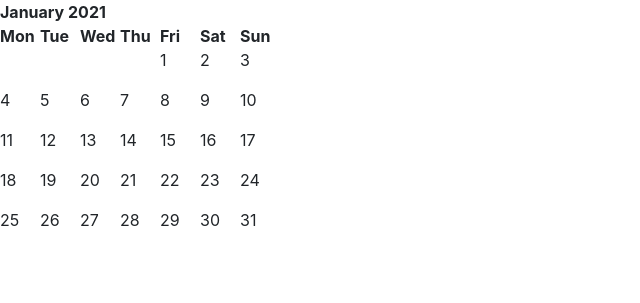
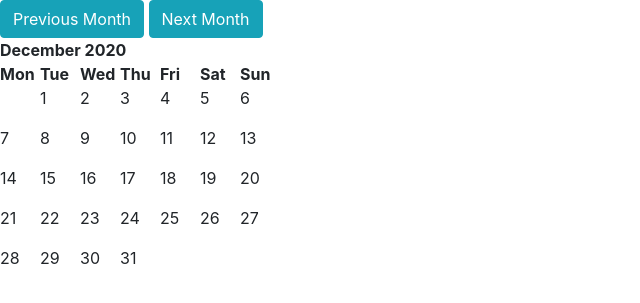
Before and after one commit to IreneuszSzott/PatientPlaner, a Django app: a page that uses templates/doctor_calendar/calendar.html in a window 1280 px wide. Shown: the top 303 px of the page, without its empty margins (0-640 px from the left). Run offline with Django 3.2, Linux system fonts and the light colour scheme; data that the repository does not hold is empty; some libraries are stand-ins or nearby versions.

Commit message:
Added 'next_month' and 'previous_month' buttons

```diff
--- a/doctor_calendar/views.py
+++ b/doctor_calendar/views.py
@@ -17,16 +17,12 @@ class CalendarView(generic.ListView):
 
     def get_context_data(self, **kwargs):
         context = super().get_context_data(**kwargs)
-
-        # use today's date for the calendar
-        d = get_date(self.request.GET.get('day', None))
-
-        # Instantiate our calendar class with today's year and date
+        d = get_date(self.request.GET.get('month', None))
         cal = Calendar(d.year, d.month)
-
-        # Call the formatmonth method, which returns our calendar as a table
         html_cal = cal.formatmonth(withyear=True)
         context['calendar'] = mark_safe(html_cal)
+        context['prev_month'] = prev_month(d)
+        context['next_month'] = next_month(d)
         return context
 
 
@@ -34,8 +30,23 @@ def get_date(req_day):
     if req_day:
         year, month = (int(x) for x in req_day.split('-'))
         return date(year, month, day=1)
-    return datetime.datetime.today()
+    return datetime.today()
 
 
 def index(request):
     return HttpResponse('hello')
+
+
+def prev_month(d):
+    first = d.replace(day=1)
+    prev_month = first - timedelta(days=1)
+    month = 'month=' + str(prev_month.year) + '-' + str(prev_month.month)
+    return month
+
+
+def next_month(d):
+    days_in_month = calendar.monthrange(d.year, d.month)[1]
+    last = d.replace(day=days_in_month)
+    next_month = last + timedelta(days=1)
+    month = 'month=' + str(next_month.year) + '-' + str(next_month.month)
+    return month
--- a/templates/doctor_calendar/calendar.html
+++ b/templates/doctor_calendar/calendar.html
@@ -7,6 +7,11 @@
 <body>
 {% extends 'doctor_calendar/base.html' %}
 {% block content %}
+<div class="clearfix">
+	<a class="btn btn-info left" href="{% url 'doctor_calendar:calendar' %}?{{ prev_month }}"> Previous Month </a>
+	<a class="btn btn-info right" href="{% url 'doctor_calendar:calendar' %}?{{ next_month }}"> Next Month </a>
+</div>
+
 {{ calendar }}
 {% endblock %}
 </body>
```
Also changed, not shown: doctor_calendar/models.py (+11 -11 lines), doctor_calendar/migrations/0002_doctor_patient.py (added).
